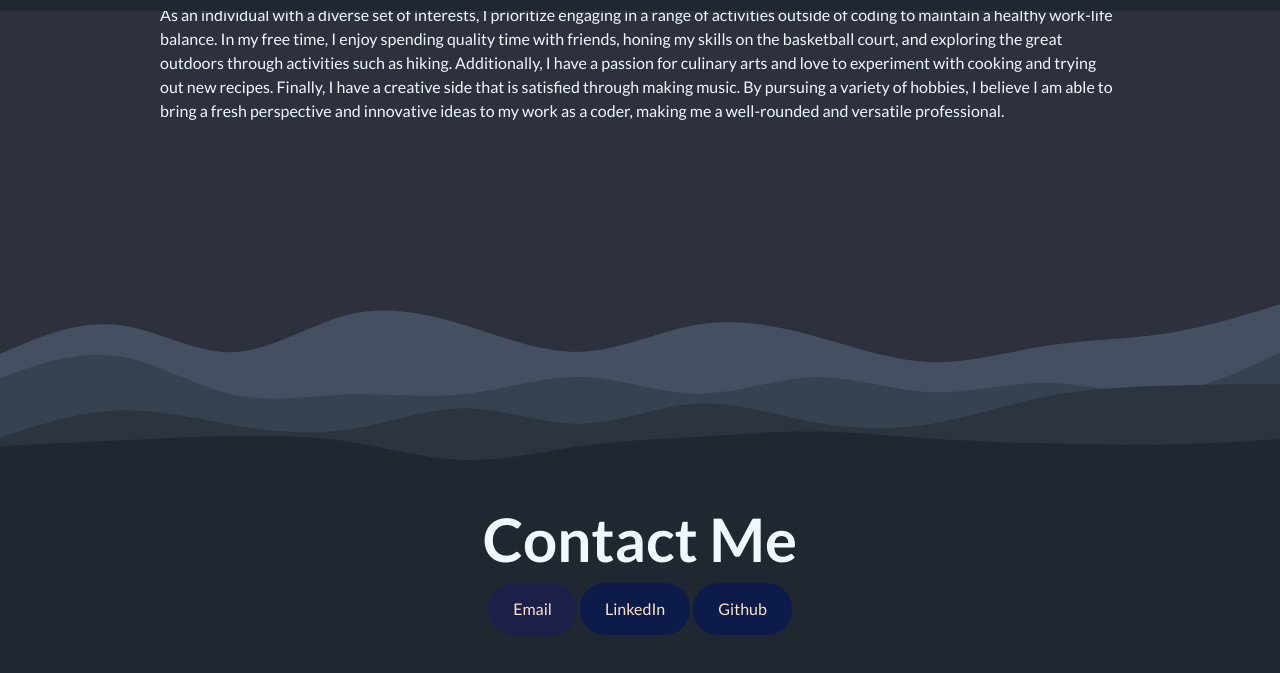
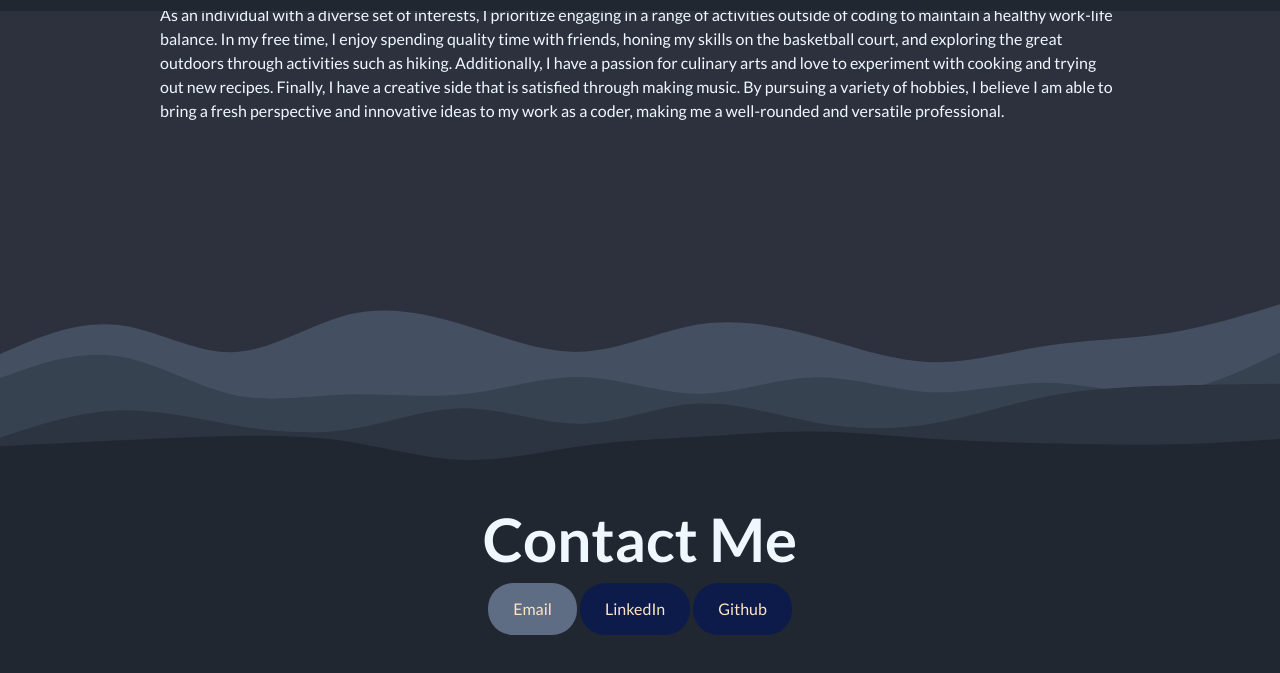
Before and after one commit to quisethecoder/portfolio-update, a plain HTML site: page index.html in a window 1280 px wide. In both pictures the pointer is over the link "Email". Shown: the part 5234-5907 px from the top of the page. Drawn offline with nearby package versions, Linux system fonts and the light colour scheme.

Commit message:
about me section styling

```diff
--- a/public/styles.css
+++ b/public/styles.css
@@ -264,5 +264,5 @@ a.ref:link, a.ref:visited{
 }
 
 a.ref:hover, a.ref:active{
-    background-color: rgb(28, 32, 72);
+    background-color: rgb(95, 109, 132);
 }
```
